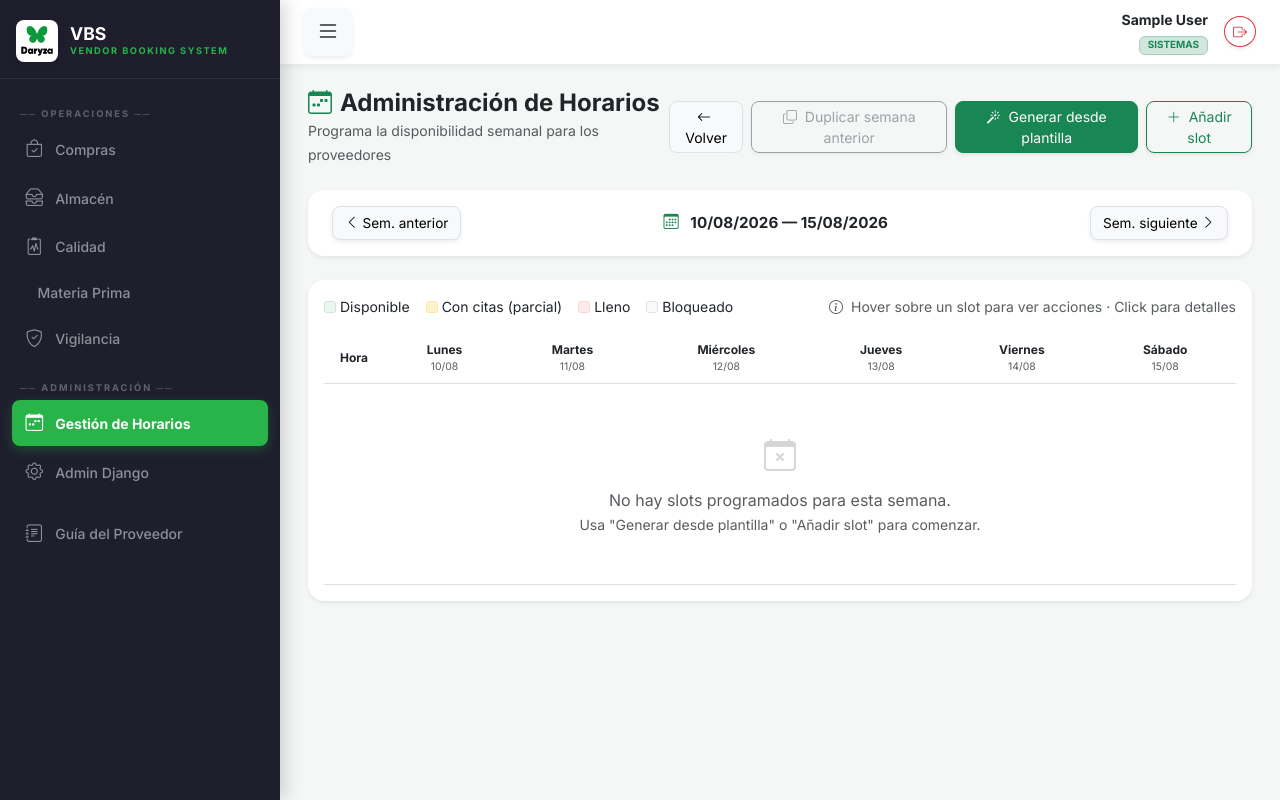
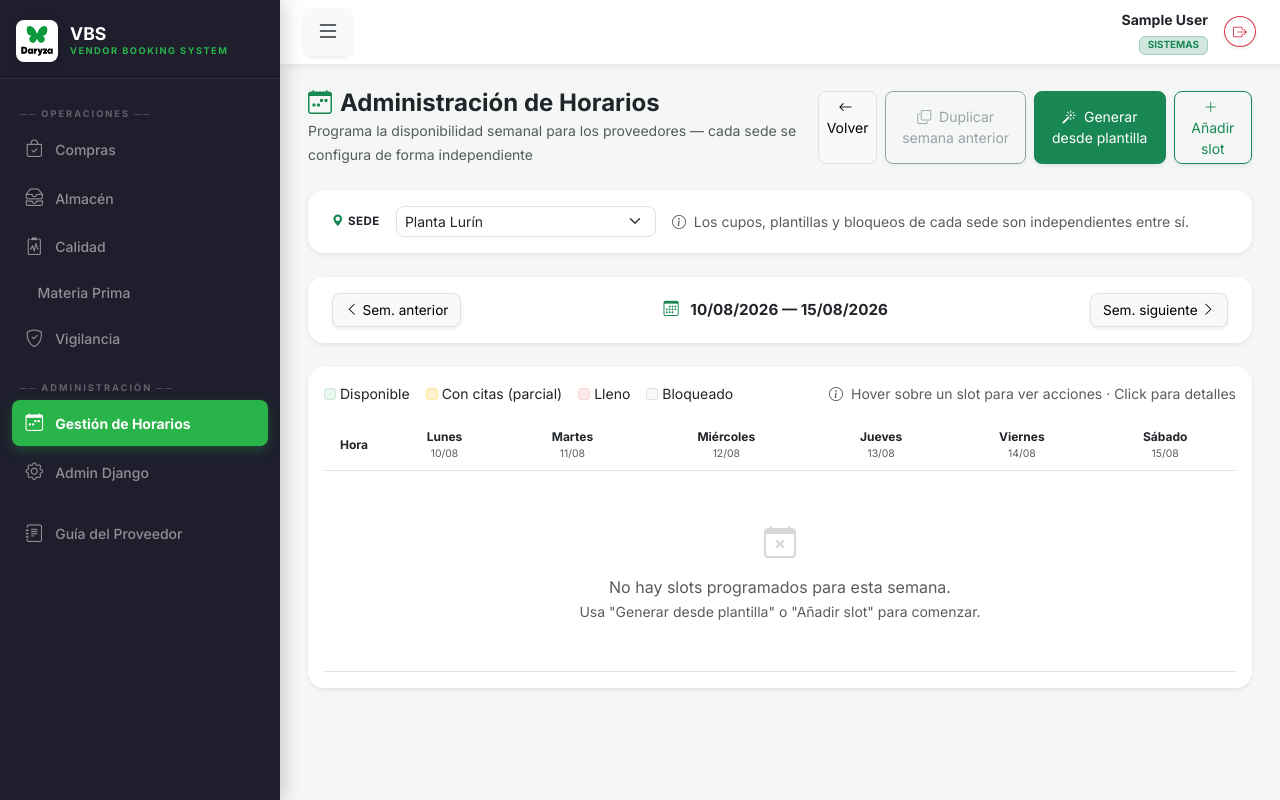
Before and after one commit to clozanoPE/daryza-portal, a Django app: page /scheduling/panel/ in a window 1280 px wide. Run offline with Django 5.2, Linux system fonts and the light colour scheme; a user stored in the database is signed in; data comes from the database, SQL or seed files in the repository; tables that the repository leaves empty hold one stand-in row (values such as "Sample post"); parts of the project's set-up code (start-up, migrations or seed data) failed here and were passed over; some libraries are stand-ins or nearby versions.

Commit message:
Sesion 48b: agendas por sede independientes (apps.scheduling + Portal Proveedor)
ScheduleTemplate gana FK a Sede (WeeklySlotRule la hereda vía template,
sin duplicarla); generar_semana/duplicar_semana/get_slots_semana_admin
ahora operan por sede explicita, sin cruzar cupos entre LURIN y PUNTA_NEGRA.
Elimina el hardcode 'dock': 'ALMACEN'. Agrega selector de sede en el Panel
de Administracion de Horarios y en la Agenda de Cupos del Portal del
Proveedor; el picker de OC ya no tiene un <select> de sede desacoplado del
slot -- la sede de la cita se infiere de slot.sede, cerrando un caso real
de datos inconsistentes que el diseño anterior permitía.

```diff
--- a/apps/scheduling/templates/scheduling/panel_horarios.html
+++ b/apps/scheduling/templates/scheduling/panel_horarios.html
@@ -71,7 +71,7 @@
     <h4 class="mb-0 fw-bold text-dark">
       <i class="bi bi-calendar-week text-success me-2"></i>Administración de Horarios
     </h4>
-    <small class="text-muted">Programa la disponibilidad semanal para los proveedores</small>
+    <small class="text-muted">Programa la disponibilidad semanal para los proveedores — cada sede se configura de forma independiente</small>
   </div>
   {# Botones de acción principal #}
   <div class="d-flex gap-2">
@@ -79,16 +79,16 @@
       <i class="bi bi-arrow-left me-1"></i>Volver
     </a>
 
-    {# Duplicar semana anterior: solo disponible si existe semana anterior #}
+    {# Duplicar semana anterior: solo disponible si existe semana anterior PARA ESTA SEDE #}
     {% if hay_semana_anterior %}
     <button class="btn btn-outline-secondary btn-sm rounded-3 shadow-sm"
             onclick="confirmarDuplicar('{{ semana_anterior|date:"Y-m-d" }}', '{{ semana_actual|date:"d/m/Y" }}')"
-            title="Copia los slots de la semana anterior a esta semana">
+            title="Copia los slots de {{ sede_actual.nombre }} de la semana anterior a esta semana">
       <i class="bi bi-copy me-1"></i> Duplicar semana anterior
     </button>
     {% else %}
     <button class="btn btn-outline-secondary btn-sm rounded-3 shadow-sm" disabled
-            title="No hay datos en la semana anterior para duplicar">
+            title="No hay datos de {{ sede_actual.nombre }} en la semana anterior para duplicar">
       <i class="bi bi-copy me-1"></i> Duplicar semana anterior
     </button>
     {% endif %}
@@ -107,18 +107,39 @@
   </div>
 </div>
 
+{# ── Selector de sede: cada sede administra su propia agenda ─────────────── #}
+<div class="card border-0 shadow-sm rounded-4 mb-4">
+  <div class="card-body py-3 px-4 d-flex align-items-center gap-3 flex-wrap">
+    <label for="sel-sede-panel" class="fw-bold text-dark text-xs mb-0 text-uppercase" style="letter-spacing:.5px">
+      <i class="bi bi-geo-alt-fill text-success me-1"></i>Sede
+    </label>
+    <select id="sel-sede-panel" class="form-select form-select-sm rounded-3" style="max-width:260px"
+            onchange="cambiarSede(this.value)">
+      {% for sede in sedes_daryza %}
+      <option value="{{ sede.codigo }}" {% if sede_actual and sede.codigo == sede_actual.codigo %}selected{% endif %}>
+        {{ sede.nombre }}
+      </option>
+      {% endfor %}
+    </select>
+    <small class="text-muted">
+      <i class="bi bi-info-circle me-1"></i>
+      Los cupos, plantillas y bloqueos de cada sede son independientes entre sí.
+    </small>
+  </div>
+</div>
+
 {# ── Navegación de semanas ───────────────────────────────────────────────── #}
 <div class="card border-0 shadow-sm rounded-4 mb-4">
   <div class="card-body py-3 px-4">
     <div class="d-flex align-items-center justify-content-between semana-nav">
-      <a href="?semana={{ semana_anterior|date:'Y-m-d' }}" class="btn btn-light border shadow-sm">
+      <a href="?semana={{ semana_anterior|date:'Y-m-d' }}&sede={{ sede_actual.codigo }}" class="btn btn-light border shadow-sm">
         <i class="bi bi-chevron-left"></i> Sem. anterior
       </a>
       <span class="semana-label text-dark">
         <i class="bi bi-calendar3 text-success me-2"></i>
         {{ semana_actual|date:"d/m/Y" }} — {{ sabado|date:"d/m/Y" }}
       </span>
-      <a href="?semana={{ semana_siguiente|date:'Y-m-d' }}" class="btn btn-light border shadow-sm">
+      <a href="?semana={{ semana_siguiente|date:'Y-m-d' }}&sede={{ sede_actual.codigo }}" class="btn btn-light border shadow-sm">
         Sem. siguiente <i class="bi bi-chevron-right"></i>
       </a>
     </div>
@@ -252,6 +273,10 @@
           <input type="number" class="form-control form-control-sm rounded-3"
                  id="nuevo-slot-capacidad" value="1" min="1" max="20">
         </div>
+        <div class="alert alert-light border rounded-3 small mb-0">
+          <i class="bi bi-geo-alt-fill text-success me-1"></i>
+          Sede: <strong>{{ sede_actual.nombre }}</strong>
+        </div>
       </div>
       <div class="modal-footer border-0 pt-0">
         <button type="button" class="btn btn-light btn-sm rounded-3" data-bs-dismiss="modal">Cancelar</button>
@@ -286,7 +311,8 @@
   const SLOTS_DATA    = {{ slots_json|safe }};
   const DIAS_SEMANA   = {{ dias_semana|safe }};       {# [{fecha, nombre, fecha_display}] #}
   const SEMANA_ACTUAL = "{{ semana_actual|date:'Y-m-d' }}";
+  const SEDE_ACTUAL   = "{{ sede_actual.codigo|default:'' }}";
   const CSRF_TOKEN    = "{{ csrf_token }}";
 </script>
-<script src="{% static 'js/panel_horarios.js' %}?v=1.1"></script>
+<script src="{% static 'js/panel_horarios.js' %}?v=1.2"></script>
 {% endblock %}
--- a/apps/scheduling/views.py
+++ b/apps/scheduling/views.py
@@ -28,6 +28,8 @@ from apps.base.decorators import (
     almacen_required, vigilancia_required, calidad_required,
     compras_required, staff_interno_required, staff_o_proveedor_required,
 )
+from apps.base.filters import resolver_sede
+from apps.base.models import Sede
 
 
 # ─── Vista principal del panel ───────────────────────────────────────────────────
@@ -36,18 +38,25 @@ from apps.base.decorators import (
 def panel_horarios(request):
     """
     Vista principal del panel de administración de horarios semanales.
-    Renderiza la grilla de la semana activa y el selector de semanas.
+    Renderiza la grilla de la semana activa y el selector de semanas,
+    para UNA sede a la vez (sesión 48b) — cada sede se configura de forma
+    independiente, sin compartir ni cruzar cupos con las demás.
 
     GET params:
         ?semana=YYYY-MM-DD  → Fecha dentro de la semana a visualizar.
                               Si no se provee, usa la semana actual.
+        ?sede=CODIGO        → Sede a administrar. Si falta o no es válida,
+                              usa LURIN (o la primera Sede activa si LURIN
+                              no existe) — ver apps.base.filters.resolver_sede.
 
     Context para el template:
         semana_actual   : date del lunes visualizado
         semana_anterior : date del lunes anterior
         semana_siguiente: date del lunes siguiente
+        sede_actual     : Sede administrada actualmente
+        sedes_daryza    : Queryset de Sede activas (para el selector)
         slots_data      : JSON de la grilla (consumido por el JS del panel)
-        templates       : Queryset de ScheduleTemplate activas (para el modal de generación)
+        templates       : Queryset de ScheduleTemplate activas de sede_actual
         dias_semana     : Lista de dicts {fecha, nombre, iso} para renderizar columnas
     """
     # Determinar semana a visualizar
@@ -63,8 +72,12 @@ def panel_horarios(request):
     lunes = SchedulingService.get_lunes_de_semana(fecha_base)
     sabado = lunes + timedelta(days=5)
 
-    # Grilla de la semana para el template
-    slots_data = SchedulingService.get_slots_semana_admin(lunes)
+    sede_actual = resolver_sede(request)
+
+    # Grilla de la semana para el template — vacía si no hay ninguna Sede
+    # activa en el sistema (caso extremo, no ocurre en la práctica: las
+    # sedes se siembran vía migración de datos, apps/base/migrations/0002).
+    slots_data = SchedulingService.get_slots_semana_admin(lunes, sede_actual) if sede_actual else []
 
     # Estructura de días para renderizar cabeceras de columna
     NOMBRES_DIAS = ['Lunes', 'Martes', 'Miércoles', 'Jueves', 'Viernes', 'Sábado']
@@ -82,10 +95,18 @@ def panel_horarios(request):
         'semana_anterior': (lunes - timedelta(weeks=1)),
         'semana_siguiente': (lunes + timedelta(weeks=1)),
         'sabado': sabado,
+        'sede_actual': sede_actual,
+        'sedes_daryza': Sede.objects.filter(activa=True).order_by('nombre'),
         'slots_json': json.dumps(slots_data),   # Para consumo JS sin llamada extra
-        'templates': ScheduleTemplate.objects.filter(activa=True).order_by('nombre'),
+        'templates': (
+            ScheduleTemplate.objects.filter(activa=True, sede=sede_actual).order_by('nombre')
+            if sede_actual else ScheduleTemplate.objects.none()
+        ),
         'dias_semana': dias_semana,
-        'hay_semana_anterior': AppointmentSlot_existe_en_semana(lunes - timedelta(weeks=1)),
+        'hay_semana_anterior': (
+            AppointmentSlot_existe_en_semana(lunes - timedelta(weeks=1), sede_actual)
+            if sede_actual else False
+        ),
     }
     return render(request, 'scheduling/panel_horarios.html', context)
 
@@ -138,23 +159,27 @@ def ajax_generar_semana(request):
 def ajax_duplicar_semana(request):
     """
     POST /scheduling/api/duplicar-semana/
-    Body: { lunes_origen: 'YYYY-MM-DD' }
+    Body: { lunes_origen: 'YYYY-MM-DD', sede: 'CODIGO' }
 
-    Copia los AppointmentSlots de la semana origen a la semana siguiente.
+    Copia los AppointmentSlots de la semana origen a la semana siguiente,
+    SOLO para la sede indicada (sesión 48b) — nunca toca los slots de otra
+    sede, aunque compartan la misma fecha/hora.
     Es la acción de 'duplicar semana anterior'.
     """
     try:
         data = json.loads(request.body)
         lunes_str = data.get('lunes_origen')
+        sede_codigo = data.get('sede')
 
-        if not lunes_str:
+        if not lunes_str or not sede_codigo:
             return JsonResponse(
-                {'status': 'error', 'msg': 'Se requiere la fecha de la semana origen.'},
+                {'status': 'error', 'msg': 'Se requiere la fecha de la semana origen y la sede.'},
                 status=400
             )
 
+        sede = get_object_or_404(Sede, codigo=sede_codigo, activa=True)
         lunes_origen = date.fromisoformat(lunes_str)
-        resumen = SchedulingService.duplicar_semana(lunes_origen)
+        resumen = SchedulingService.duplicar_semana(lunes_origen, sede)
 
         return JsonResponse({
             'status': 'success',
@@ -242,9 +267,11 @@ def ajax_eliminar_slot(request):
 def ajax_agregar_slot(request):
     """
     POST /scheduling/api/agregar-slot/
-    Body: { fecha: 'YYYY-MM-DD', hora: 'HH:MM', capacidad: int }
+    Body: { fecha: 'YYYY-MM-DD', hora: 'HH:MM', capacidad: int, sede: 'CODIGO' }
 
-    Añade un AppointmentSlot individual a una fecha/hora específica.
+    Añade un AppointmentSlot individual a una fecha/hora específica, para
+    la sede indicada (sesión 48b: ya no hardcodea LURIN — el panel ahora
+    siempre opera sobre una sede explícita, la que esté seleccionada).
     Útil para ajustes puntuales fuera de la plantilla.
     """
     try:
@@ -252,10 +279,11 @@ def ajax_agregar_slot(request):
         fecha_str = data.get('fecha')
         hora_str = data.get('hora')
         capacidad = int(data.get('capacidad', 1))
+        sede_codigo = data.get('sede')
 
-        if not fecha_str or not hora_str:
+        if not fecha_str or not hora_str or not sede_codigo:
             return JsonResponse(
-                {'status': 'error', 'msg': 'Fecha y hora son requeridas.'},
+                {'status': 'error', 'msg': 'Fecha, hora y sede son requeridas.'},
                 status=400
             )
 
@@ -264,16 +292,15 @@ def ajax_agregar_slot(request):
         hora = datetime.strptime(hora_str, '%H:%M').time()
 
         from apps.appointments.models import AppointmentSlot
-        from apps.base.models import Sede
-        # Mismo criterio que SchedulingService.generar_semana (sesión 48):
-        # este panel no tiene selector de sede todavía, así que el slot
-        # puntual se crea sobre LURIN.
+        sede = get_object_or_404(Sede, codigo=sede_codigo, activa=True)
         slot, created = AppointmentSlot.objects.get_or_create(
-            sede=Sede.objects.get(codigo='LURIN'),
+            sede=sede,
             date=fecha,
             start_time=hora,
             defaults={
-                'dock': 'ALMACEN',
+                # dock: texto libre, sin catalogar en esta fase (sesión
+                # 48b elimina el hardcode 'ALMACEN' que traía antes).
+                'dock': '',
                 'max_capacity': capacidad,
                 'is_full_override': False,
             }
@@ -335,11 +362,11 @@ def ajax_get_citas_slot(request, slot_id: int):
 
 # ─── Helper interno ──────────────────────────────────────────────────────────────
 
-def AppointmentSlot_existe_en_semana(lunes: date) -> bool:
+def AppointmentSlot_existe_en_semana(lunes: date, sede: Sede) -> bool:
     """
-    Verifica si existen AppointmentSlots en la semana de 'lunes'.
+    Verifica si existen AppointmentSlots de 'sede' en la semana de 'lunes'.
     Usado para habilitar/deshabilitar el botón 'Duplicar semana anterior'.
     """
     from apps.appointments.models import AppointmentSlot
     sabado = lunes + timedelta(days=5)
-    return AppointmentSlot.objects.filter(date__range=[lunes, sabado]).exists()
+    return AppointmentSlot.objects.filter(sede=sede, date__range=[lunes, sabado]).exists()
--- a/static/js/panel_horarios.js
+++ b/static/js/panel_horarios.js
@@ -12,6 +12,7 @@
  *                   citas_count, is_full_override, estado, puede_eliminarse}
  *   DIAS_SEMANA   : Array [{fecha, nombre, fecha_display}] — 6 elementos (L-S)
  *   SEMANA_ACTUAL : String 'YYYY-MM-DD' del lunes de la semana visible
+ *   SEDE_ACTUAL   : String código de la Sede administrada (sesión 48b)
  *   CSRF_TOKEN    : Token CSRF para peticiones POST
  */
 
@@ -132,6 +133,20 @@ function construirCeldaSlot(slot) {
 }
 
 
+/**
+ * Cambia la sede administrada por el panel, preservando la semana visible.
+ * Sesión 48b: cada sede tiene su propia agenda independiente.
+ *
+ * @param {string} codigoSede
+ */
+function cambiarSede(codigoSede) {
+    const params = new URLSearchParams(window.location.search);
+    params.set('sede', codigoSede);
+    params.set('semana', SEMANA_ACTUAL);
+    window.location.search = params.toString();
+}
+
+
 // ── Acciones AJAX ─────────────────────────────────────────────────────────────
 
 /**
@@ -188,7 +203,7 @@ function confirmarDuplicar(lunesOrigen, semanaDestino) {
     }).then(result => {
         if (!result.isConfirmed) return;
 
-        ajaxPost('/scheduling/api/duplicar-semana/', { lunes_origen: lunesOrigen })
+        ajaxPost('/scheduling/api/duplicar-semana/', { lunes_origen: lunesOrigen, sede: SEDE_ACTUAL })
         .then(data => {
             toastMsg('¡Semana duplicada!', data.msg, 'success');
             setTimeout(() => location.reload(), 1800);
@@ -265,7 +280,7 @@ function agregarSlot() {
         return;
     }
 
-    ajaxPost('/scheduling/api/agregar-slot/', { fecha, hora, capacidad: parseInt(capacidad) })
+    ajaxPost('/scheduling/api/agregar-slot/', { fecha, hora, capacidad: parseInt(capacidad), sede: SEDE_ACTUAL })
     .then(data => {
         bootstrap.Modal.getInstance(document.getElementById('modalAgregarSlot'))?.hide();
         toastMsg('Slot agregado', data.msg, 'success');
```
Also changed, not shown: CLAUDE.md (+32 -0 lines), apps/appointments/services.py (+22 -18 lines), apps/appointments/views.py (+15 -7 lines), apps/base/filters.py (+30 -0 lines), apps/scheduling/models.py (+18 -1 lines), apps/scheduling/services.py (+40 -24 lines), static/js/panels/portal_proveedor.js (+19 -1 lines), templates/appointments/modal_agendar.html (+6 -6 lines), templates/appointments/portal_proveedor.html (+23 -1 lines), apps/scheduling/migrations/0003_scheduletemplate_sede.py (added).
